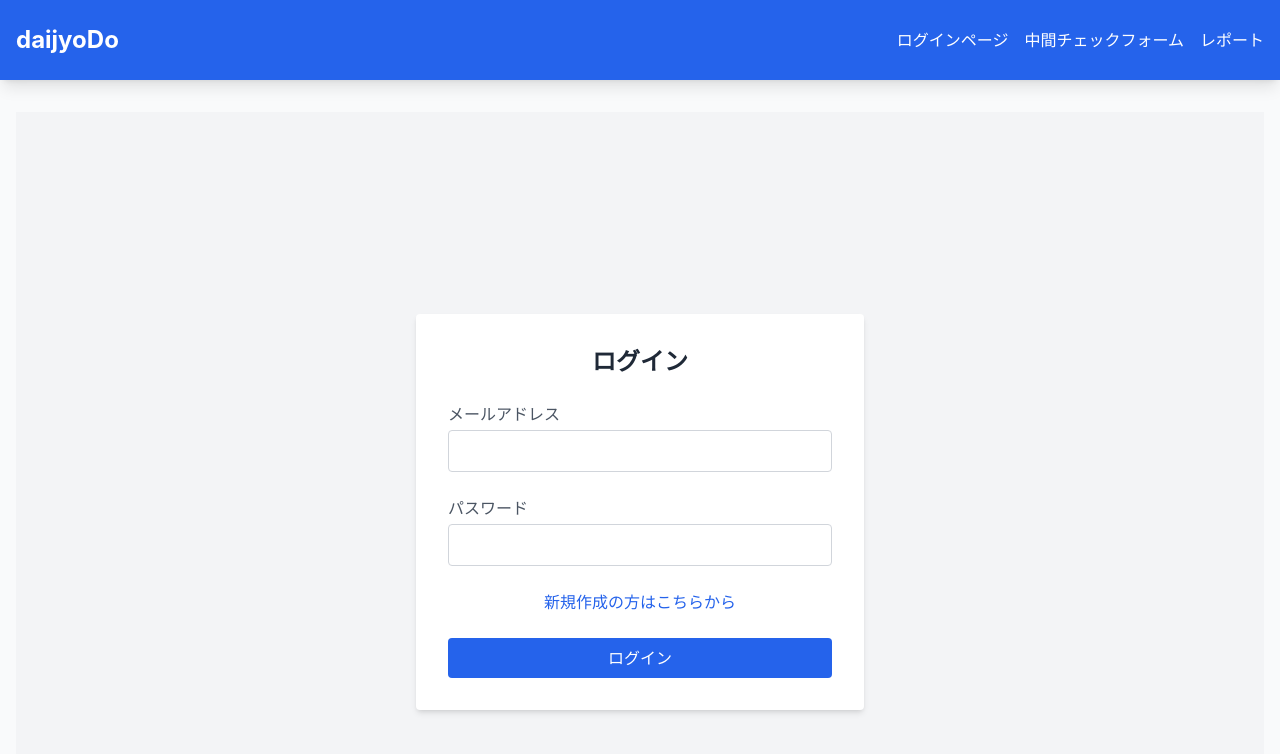
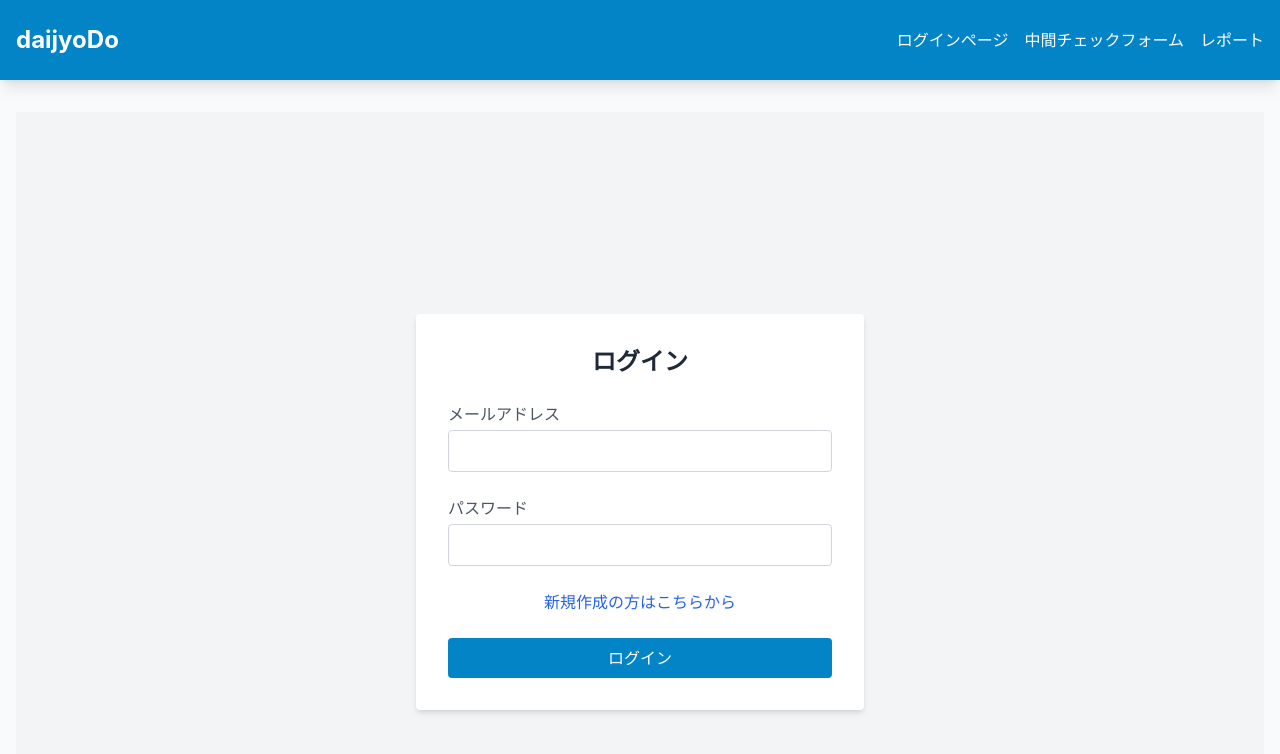
Before and after one commit to IkedasanNoMusoudo/taityoDo, a React (Vite) app: page /login in a window 1280 px wide. Shown: the top 754 px of the page. Built offline with nearby package versions, Linux system fonts and the light colour scheme.

Commit message:
FastDOCTORの色に寄せておきました

```diff
--- a/src/components/Layout.tsx
+++ b/src/components/Layout.tsx
@@ -8,7 +8,7 @@ interface LayoutProps {
 const Layout = ({ children }: LayoutProps) => {
   return (
     <div className="min-h-screen bg-gray-50">
-      <header className="bg-blue-600 text-white shadow-lg">
+      <header className="bg-sky-600 text-white shadow-lg">
         <div className="container mx-auto px-4 py-6">
           <div className="flex items-center justify-between">
             <Link to="/" className="text-2xl font-bold">
--- a/src/components/Loginpage.tsx
+++ b/src/components/Loginpage.tsx
@@ -12,7 +12,7 @@ const LoginPage = () => {
     setError('')
 
     try {
-      // 例：SupabaseなどのログインAPI呼び出し（仮想処理）
+      // 例：SpliteのログインAPI呼び出し（仮想処理）
       const isAuthenticated = email === 'test@example.com' && password === 'password123'
       if (!isAuthenticated) throw new Error('認証に失敗しました')
 
@@ -61,7 +61,7 @@ const LoginPage = () => {
 
         <button
           type="submit"
-          className="w-full bg-blue-600 text-white py-2 rounded hover:bg-blue-700 transition"
+          className="w-full bg-sky-600 text-white py-2 rounded hover:bg-sky-700 transition"
         >
           ログイン
         </button>
--- a/src/components/Registerpage.tsx
+++ b/src/components/Registerpage.tsx
@@ -62,7 +62,7 @@ const RegisterPage = () => {
 
         <button
           type="submit"
-          className="w-full bg-blue-600 text-white py-2 rounded hover:bg-blue-700 transition"
+          className="w-full bg-sky-600 text-white py-2 rounded hover:bg-sky-700 transition"
         >
           ログイン
         </button>
```
